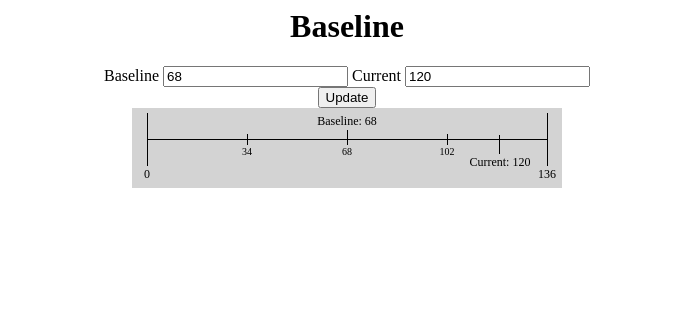
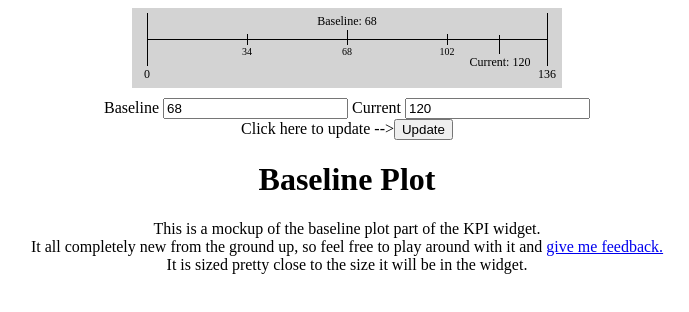
Before and after one commit to rreinhardt9/d3_workshop, a plain HTML site: page baseline.html in a window 1280 px wide. Shown: the whole page, without its empty margins (293-982 px from the left). Drawn offline with Linux system fonts and the light colour scheme.

Commit message:
Update ui

```diff
--- a/baseline.html
+++ b/baseline.html
@@ -7,6 +7,7 @@
     .wrapper {
     }
     .baseline-plot {
+      margin-bottom: 10px;
       height: 80px;
       width: 430px;
       background-color: lightgray;
@@ -26,15 +27,21 @@
 <body>
   <div class="wrapper">
     <center>
-      <h1>Baseline</h1>
+      <div class="baseline-plot">
+        <svg></svg>
+      </div>
       <label>Baseline</label>
       <input type="number" class="baseline-value"></input>
       <label>Current</label>
       <input type="number" class="current-value"></input><br/>
-      <button id="update" onclick="updateChart()">Update</button>
-      <div class="baseline-plot">
-        <svg></svg>
-      </div>
+      <span>Click here to update --></span><button id="update" onclick="updateChart()">Update</button>
+      <h1>Baseline Plot</h1>
+      <p>
+        This is a mockup of the baseline plot part of the KPI widget. <br/>
+        It all completely new from the ground up, so feel free to play around
+        with it and <a href="https://perceivant.atlassian.net/browse/PER-11249180">give me feedback.</a> <br/>
+        It is sized pretty close to the size it will be in the widget.
+      </p>
     </center>
   </div>
 </body>
```
